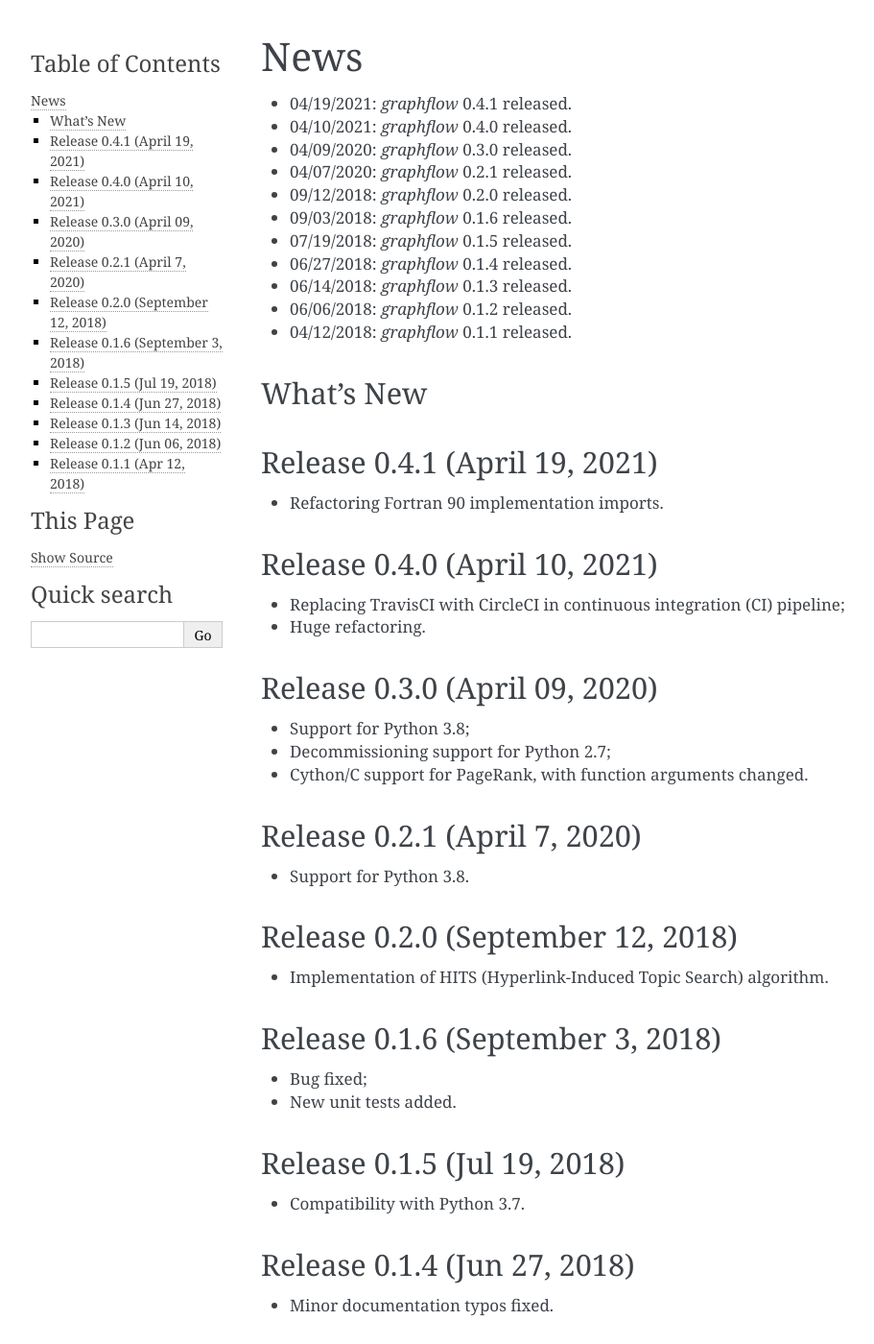
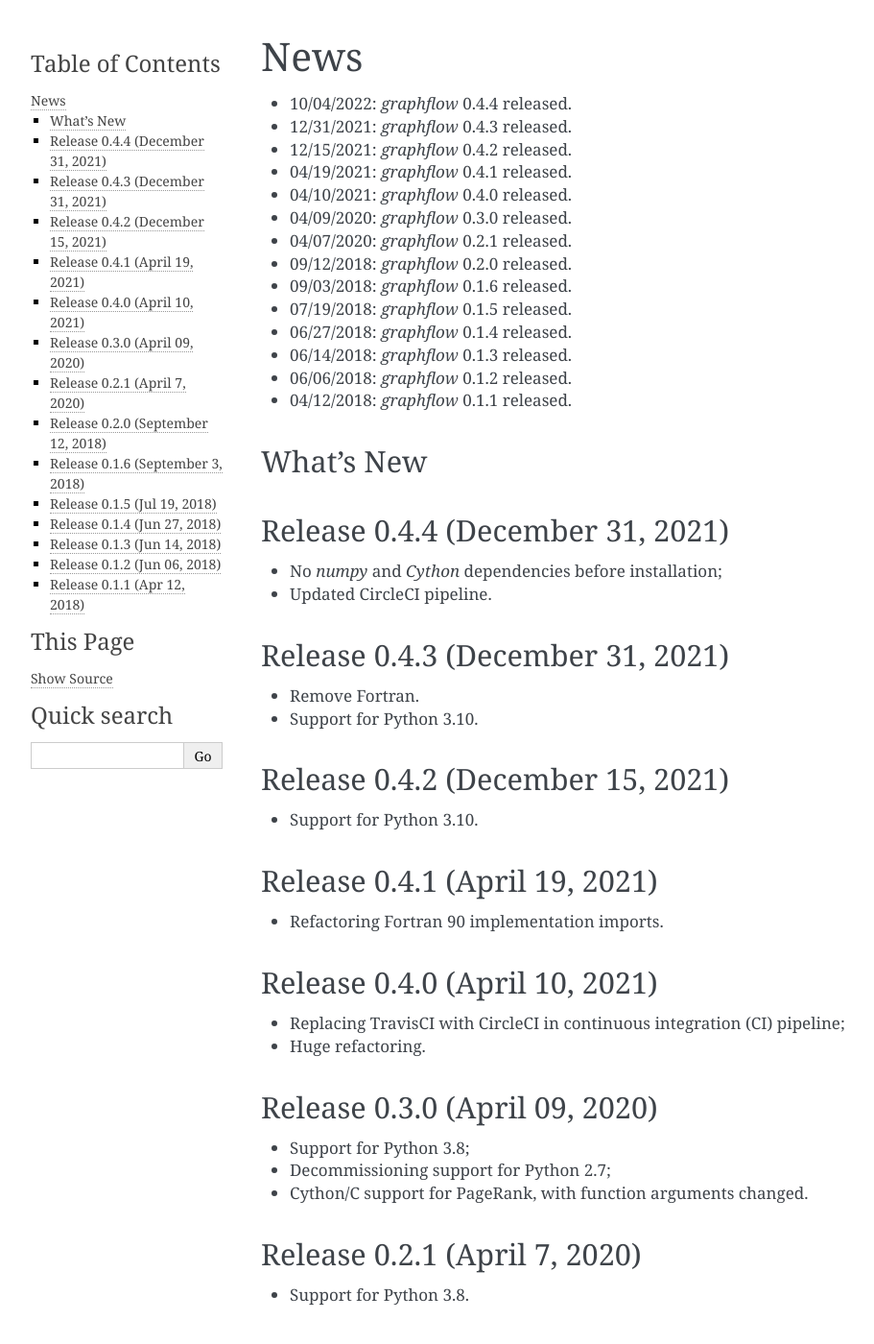
Before and after one commit to stephenhky/GraphFlow, a Sphinx documentation site: the page built from doc/source/news.rst, in a window 1280 px wide and 1400 px high. Shown: the whole window at 96% size, without its empty margins (148-1059 px from the left). Built offline with Sphinx 7.4.7, drawn with Linux system fonts in a browser that asks for light colours.

Commit message:
big update to setup pipelines

```diff
--- a/doc/source/conf.py
+++ b/doc/source/conf.py
@@ -59,7 +59,7 @@
 # The short X.Y version.
 version = u'0.4'
 # The full version, including alpha/beta/rc tags.
-release = u'0.4.3'
+release = u'0.4.4'
 
 # The language for content autogenerated by Sphinx. Refer to documentation
 # for a list of supported languages.
--- a/doc/source/news.rst
+++ b/doc/source/news.rst
@@ -1,6 +1,9 @@
 News
 ====
 
+* 10/04/2022: `graphflow` 0.4.4 released.
+* 12/31/2021: `graphflow` 0.4.3 released.
+* 12/15/2021: `graphflow` 0.4.2 released.
 * 04/19/2021: `graphflow` 0.4.1 released.
 * 04/10/2021: `graphflow` 0.4.0 released.
 * 04/09/2020: `graphflow` 0.3.0 released.
@@ -15,6 +18,23 @@
 
 What's New
 ----------
+
+Release 0.4.4 (December 31, 2021)
+---------------------------------
+
+* No `numpy` and `Cython` dependencies before installation;
+* Updated CircleCI pipeline.
+
+Release 0.4.3 (December 31, 2021)
+---------------------------------
+
+* Remove Fortran.
+* Support for Python 3.10.
+
+Release 0.4.2 (December 15, 2021)
+---------------------------------
+
+* Support for Python 3.10.
 
 Release 0.4.1 (April 19, 2021)
 ------------------------------
--- /dev/null
+++ b/pyproject.toml
@@ -0,0 +1,2 @@
+[build-system]
+requires = ["setuptools", "wheel", "Cython>=0.29", "numpy >= 1.18"]
```
Also changed, not shown: FORTRANNOTES.md (added, +7 -0 lines), README.md (+2 -1 lines), setup.py (+4 -15 lines), 2 other files.
